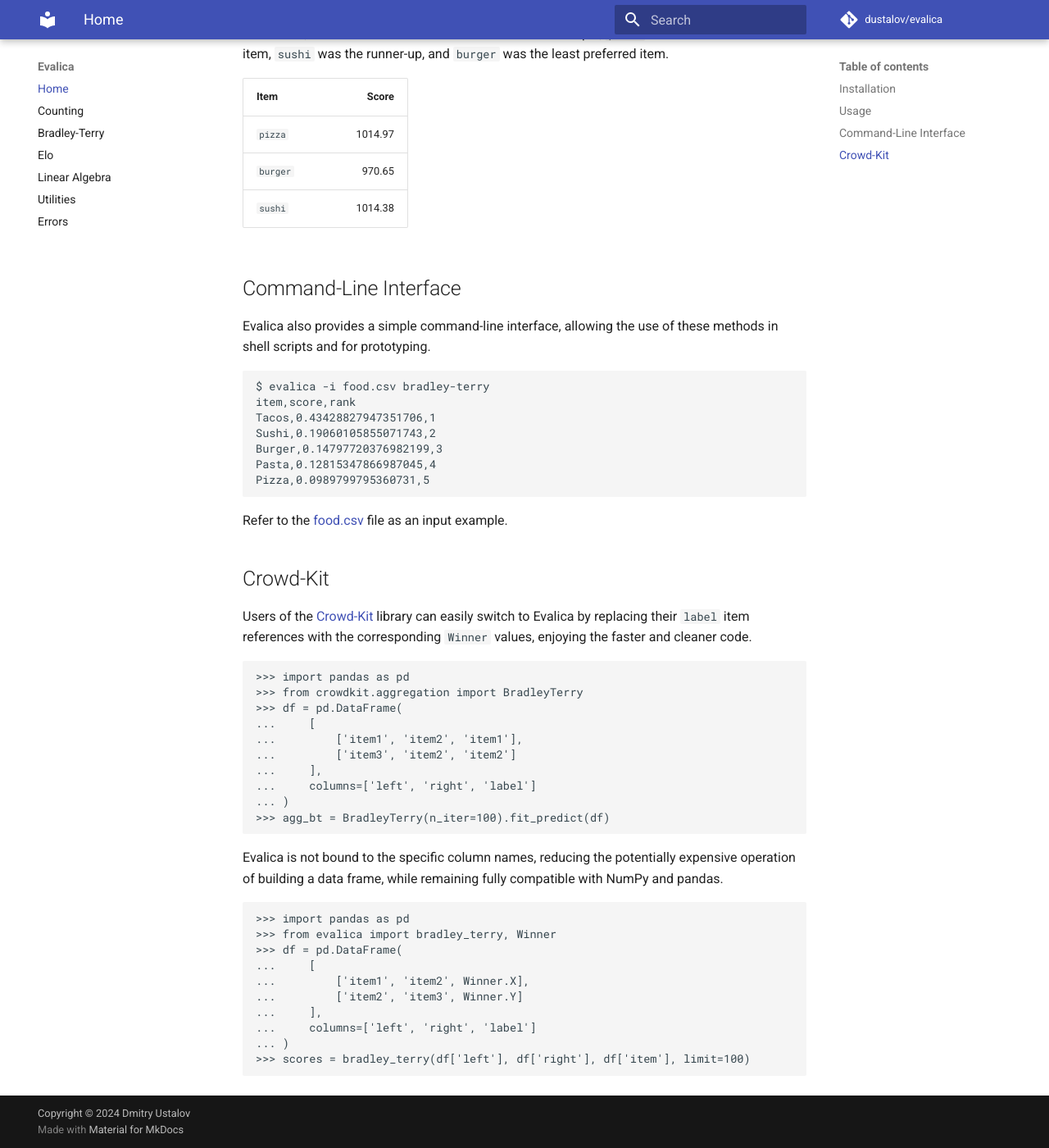
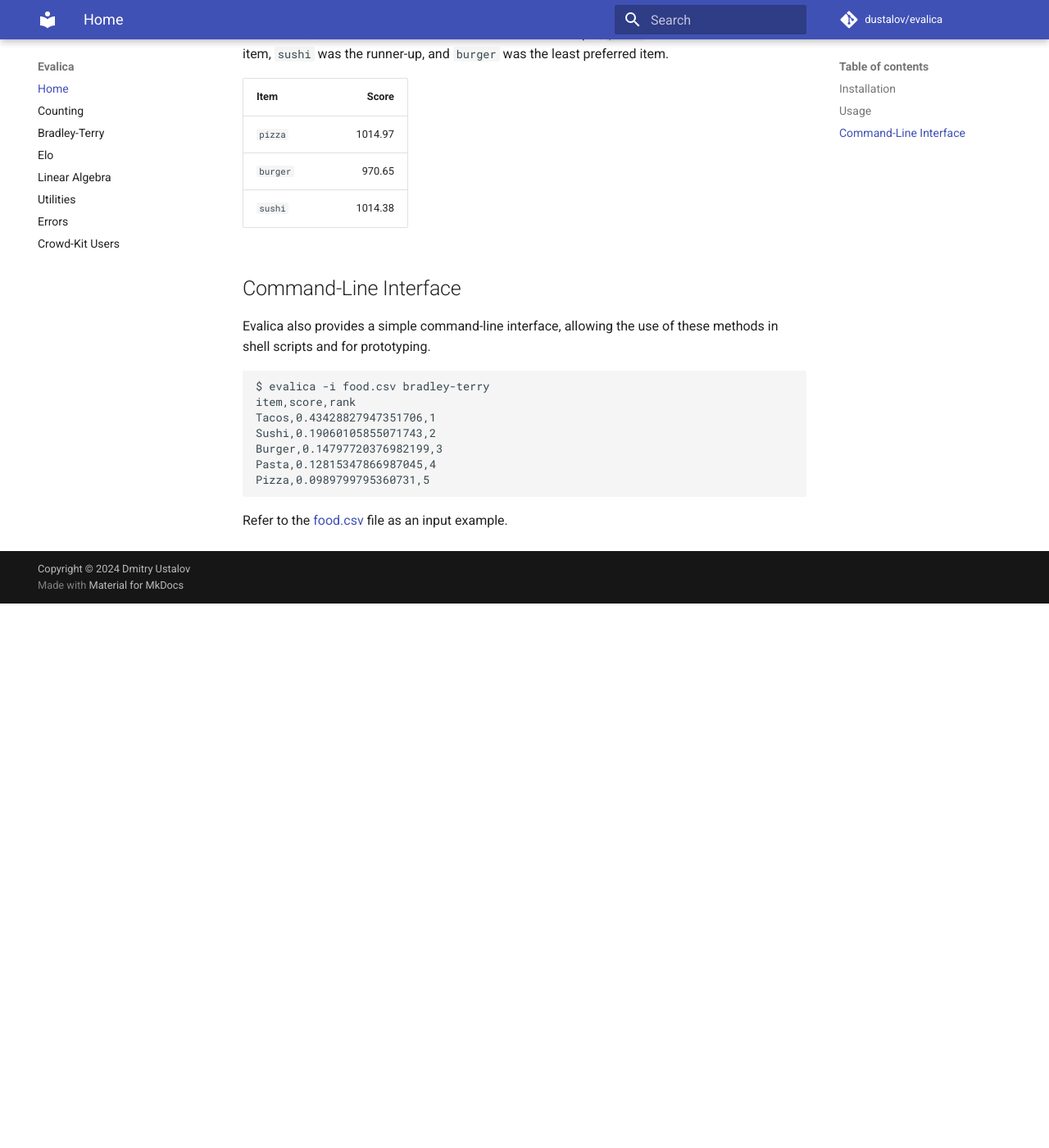
Before and after one commit to dustalov/evalica, an MkDocs documentation site: the page built from docs/index.md, in a window 1280 px wide and 1400 px high, scrolled down 1366 px. Shown: the whole window at 82% size. Built offline with MkDocs 1.6.1 and Material for MkDocs 9.7.7, drawn with Linux system fonts in a browser that asks for light colours; comment, search, counter and statistics services are not loaded; after the commit the page ends 2102 px from its top, so only the background shows below that.

Commit message:
Update docs

````diff
--- a/docs/index.md
+++ b/docs/index.md
@@ -63,35 +63,3 @@
 ```
 
 Refer to the [food.csv](https://github.com/dustalov/evalica/blob/master/food.csv) file as an input example.
-
-## Crowd-Kit
-
-Users of the [Crowd-Kit](https://github.com/Toloka/crowd-kit) library can easily switch to Evalica by replacing their `label` item references with the corresponding `Winner` values, enjoying the faster and cleaner code.
-
-```python
->>> import pandas as pd
->>> from crowdkit.aggregation import BradleyTerry
->>> df = pd.DataFrame(
-...     [
-...         ['item1', 'item2', 'item1'],
-...         ['item3', 'item2', 'item2']
-...     ],
-...     columns=['left', 'right', 'label']
-... )
->>> agg_bt = BradleyTerry(n_iter=100).fit_predict(df)
-```
-
-Evalica is not bound to the specific column names, reducing the potentially expensive operation of building a data frame, while remaining fully compatible with NumPy and pandas.
-
-```python
->>> import pandas as pd
->>> from evalica import bradley_terry, Winner
->>> df = pd.DataFrame(
-...     [
-...         ['item1', 'item2', Winner.X],
-...         ['item2', 'item3', Winner.Y]
-...     ],
-...     columns=['left', 'right', 'label']
-... )
->>> scores = bradley_terry(df['left'], df['right'], df['item'], limit=100)
-```
--- a/mkdocs.yml
+++ b/mkdocs.yml
@@ -12,6 +12,7 @@
 - Linear Algebra: linalg.md
 - Utilities: utils.md
 - Errors: errors.md
+- Crowd-Kit Users: crowdkit.md
 theme:
   name: material
 plugins:
````
Also changed, not shown: README.md (+1 -33 lines), docs/crowdkit.md (added, +41 -0 lines).
